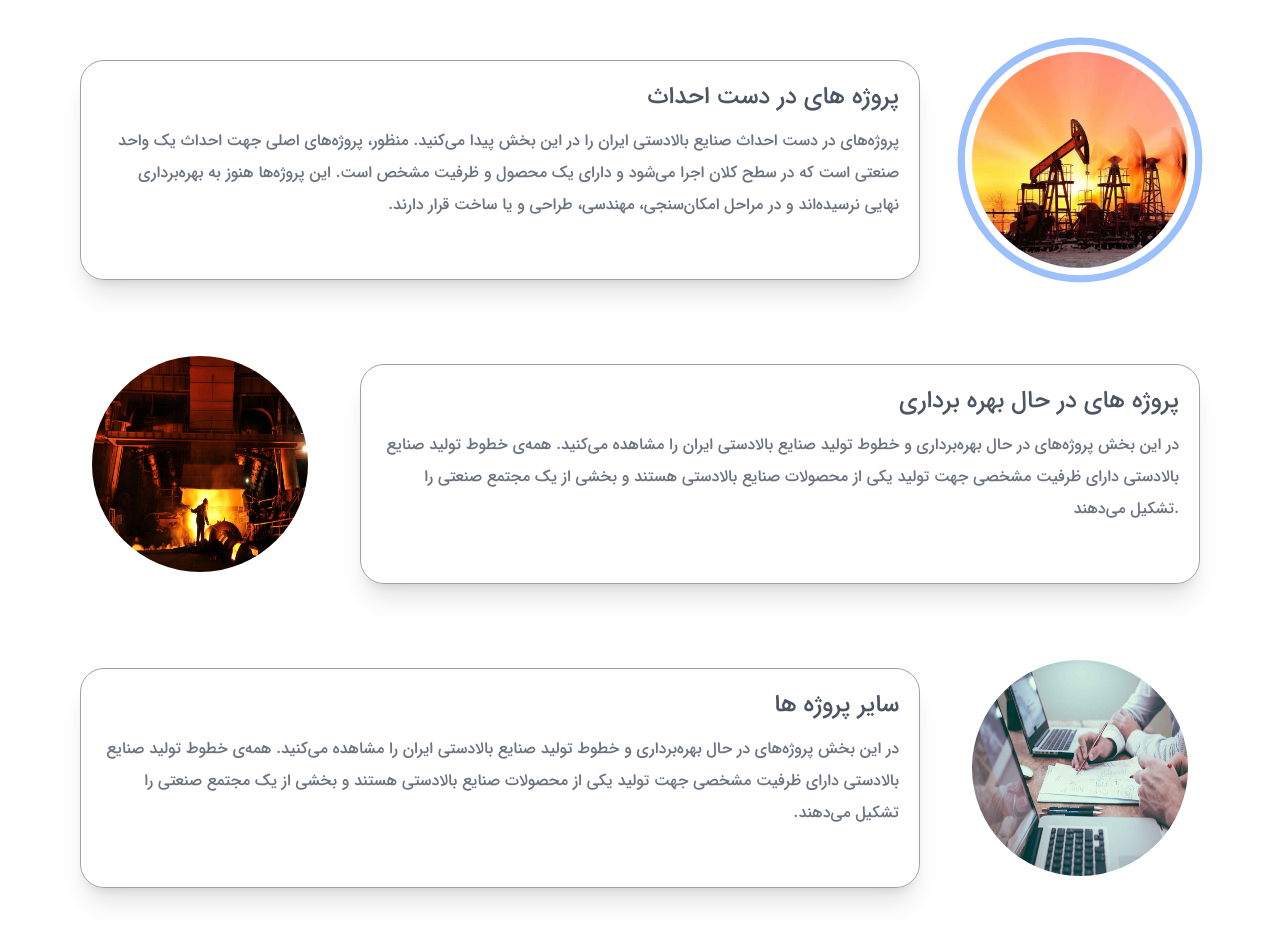
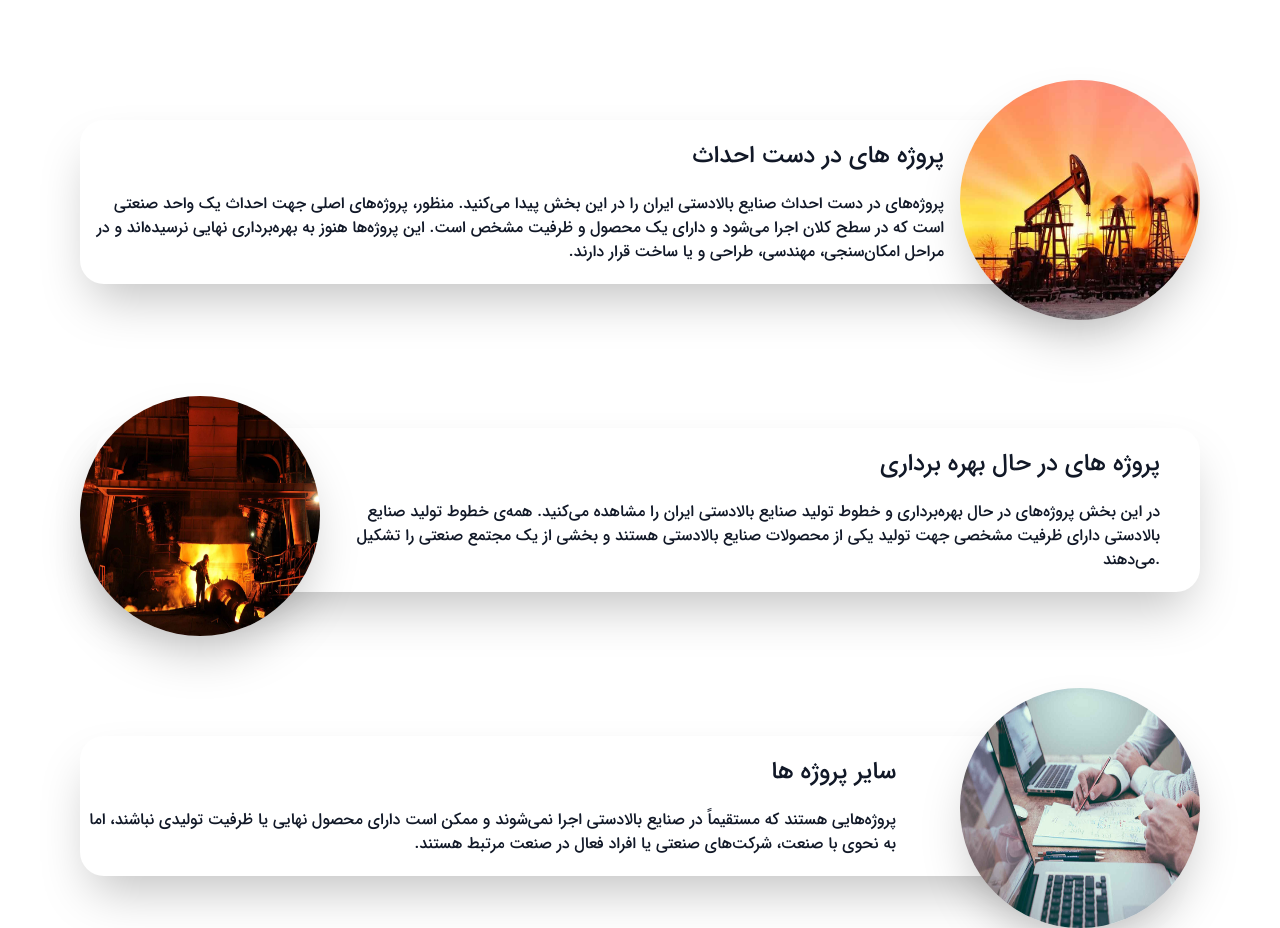
Before and after one commit to MahdiyarMn/examp, a plain HTML site: page index.html in a window 1280 px wide. Drawn offline with nearby package versions, Linux system fonts and the light colour scheme; a script that the page names is missing.

Commit message:
Update index.html

```diff
--- a/index.html
+++ b/index.html
@@ -15,31 +15,33 @@
 </head>
 <body>
     <div class="py-10 px-20">
-        <div class="flex">
-            <img src="/img/7.jpg" class="rounded-full w-60 h-60 transition ease-in-out hover:scale-100 cursor-pointer scale-90 ring-8 ring-offset-8 hover:ring-offset-inherit">
-            <div class="mt-5 mr-10 border border-gray-400 rounded-3xl p-5 shadow-xl">
-                <h1 class="text-2xl text-gray-600">پروژه های در دست احداث</h1>
-                <p class="mt-3 leading-8 text-gray-500">
-					پروژه&zwnj;های در دست احداث صنایع بالادستی ایران را در این بخش پیدا می&zwnj;کنید. منظور، پروژه&zwnj;های اصلی جهت احداث یک واحد صنعتی است که در سطح کلان اجرا می&zwnj;شود و دارای یک محصول و ظرفیت مشخص است. این پروژه&zwnj;ها هنوز به بهره&zwnj;برداری نهایی نرسیده&zwnj;اند و در مراحل امکان&zwnj;سنجی، مهندسی، طراحی و یا ساخت قرار دارند.
-				</p>
+        <img src="/img/7.jpg" class="absolute w-60 h-60 rounded-full shadow-2xl ml-5 mt-10">
+        <div class="mt-20 overflow-visible bg-white shadow-3xl shadow-2xl rounded-3xl flex items-center gap-6 mr-20">
+            <div class="flex flex-col py-5 mr-44">
+              <strong class="text-gray-900 font-medium text-2xl">پروژه های در دست احداث</strong>
+              <span class="text-gray-900 font-medium mt-5 ">
+                پروژه&zwnj;های در دست احداث صنایع بالادستی ایران را در این بخش پیدا می&zwnj;کنید. منظور، پروژه&zwnj;های اصلی جهت احداث یک واحد صنعتی است که در سطح کلان اجرا می&zwnj;شود و دارای یک محصول و ظرفیت مشخص است. این پروژه&zwnj;ها هنوز به بهره&zwnj;برداری نهایی نرسیده&zwnj;اند و در مراحل امکان&zwnj;سنجی، مهندسی، طراحی و یا ساخت قرار دارند.
+            </span>
             </div>
         </div>
-        <div dir="ltr" class="flex mt-16">
-            <img src="/img/8.jpg" class="rounded-full w-60 h-60 transition ease-in-out hover:scale-100 cursor-pointer scale-90">
-            <div class="mt-5 ml-10 border border-gray-400 rounded-3xl p-5 shadow-xl">
-                <h1 class="text-2xl text-right text-gray-600">پروژه های در حال بهره برداری</h1>
-                <p class="mt-3 text-right leading-8 text-gray-500">
-					در این بخش پروژه&zwnj;های در حال بهره&zwnj;برداری و خطوط تولید صنایع بالادستی ایران را مشاهده می&zwnj;کنید. همه&zwnj;ی خطوط تولید صنایع بالادستی دارای ظرفیت مشخصی جهت تولید یکی از محصولات صنایع بالادستی هستند و بخشی از یک مجتمع صنعتی را تشکیل می&zwnj;دهند.
-				</p>
+        <div dir="ltr" class="mt-28">
+            <img src="/img/8.jpg" class="absolute w-60 h-60 rounded-full shadow-2xl">
+            </div>
+        <div dir="ltr" class="mt-36 overflow-visible mx-auto bg-white shadow-2xl rounded-3xl flex items-center gap-6 ml-4">
+            <div class="flex flex-col py-5 ml-64 mr-10">
+              <strong class="text-gray-900 font-medium text-2xl text-right"> پروژه های در حال بهره برداری </strong>
+              <span class="text-gray-900 font-medium mt-5 text-right">
+                در این بخش پروژه&zwnj;های در حال بهره&zwnj;برداری و خطوط تولید صنایع بالادستی ایران را مشاهده می&zwnj;کنید. همه&zwnj;ی خطوط تولید صنایع بالادستی دارای ظرفیت مشخصی جهت تولید یکی از محصولات صنایع بالادستی هستند و بخشی از یک مجتمع صنعتی را تشکیل می&zwnj;دهند.
+            </span>
             </div>
         </div>
-        <div class="flex mt-16">
-            <img src="/img/17.jpg" class="rounded-full w-60 h-60 transition ease-in-out hover:scale-100 cursor-pointer scale-90">
-            <div class="mt-5 mr-10 border border-gray-400 rounded-3xl p-5 shadow-xl">
-                <h1 class="text-2xl text-gray-600">سایر پروژه ها</h1>
-                <p class="mt-3 leading-8 text-gray-500">
-					در این بخش پروژه&zwnj;های در حال بهره&zwnj;برداری و خطوط تولید صنایع بالادستی ایران را مشاهده می&zwnj;کنید. همه&zwnj;ی خطوط تولید صنایع بالادستی دارای ظرفیت مشخصی جهت تولید یکی از محصولات صنایع بالادستی هستند و بخشی از یک مجتمع صنعتی را تشکیل می&zwnj;دهند.
-				</p>
+        <img src="/img/17.jpg" class="absolute w-60 h-60 rounded-full shadow-2xl mt-24">
+        <div class="mt-36 overflow-visible mx-auto bg-white shadow-2xl rounded-3xl flex items-center gap-6 mr-12">
+            <div class="flex flex-col py-5 mr-64">
+              <strong class="text-gray-900 font-medium w-full text-2xl">سایر پروژه ها</strong>
+              <span class="text-gray-900 font-medium mt-5">
+                پروژه&zwnj;هایی هستند که مستقیماً در صنایع بالادستی اجرا نمی&zwnj;شوند و ممکن است دارای محصول نهایی یا ظرفیت تولیدی نباشند، اما به نحوی با صنعت، شرکت&zwnj;های صنعتی یا افراد فعال در صنعت مرتبط هستند.
+            </span>
             </div>
         </div>
     </div>
```
